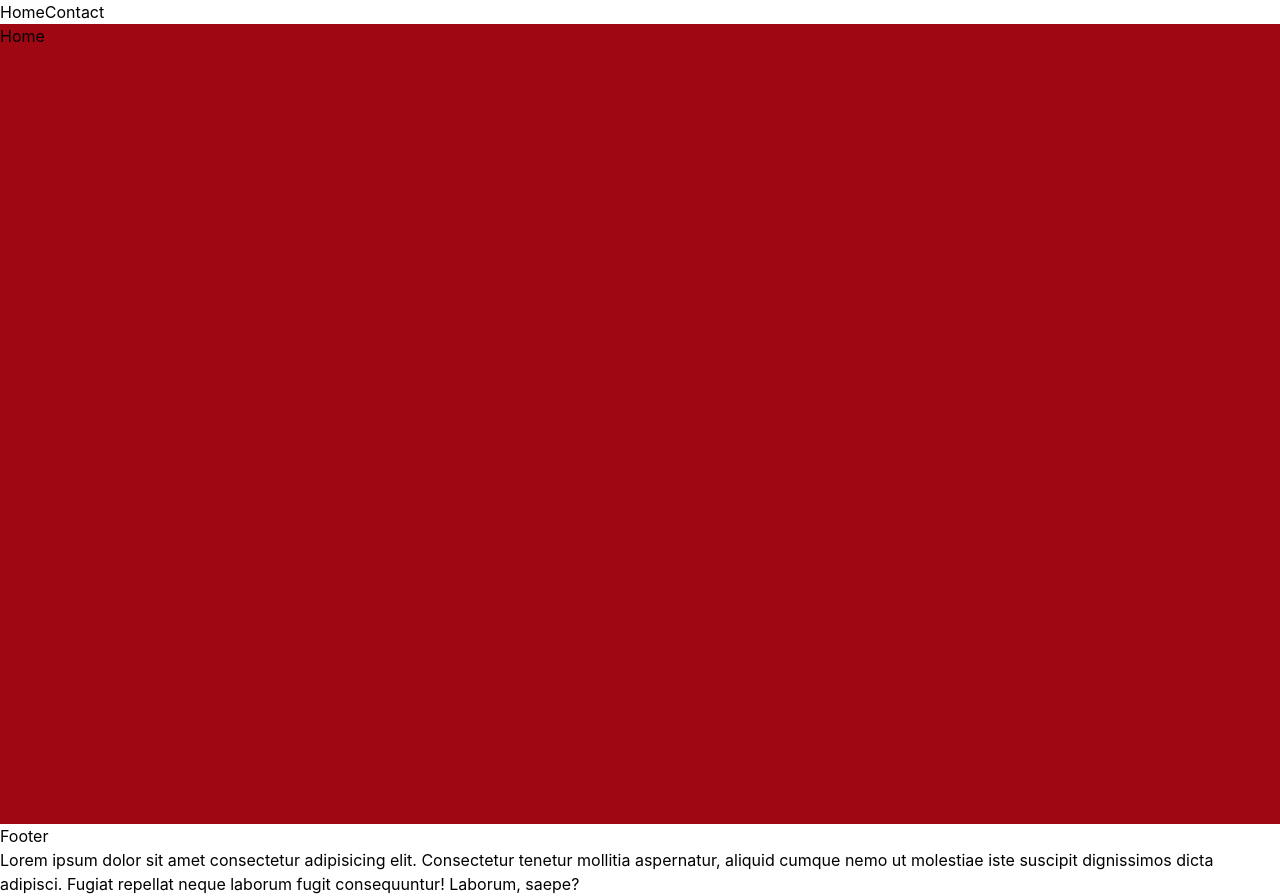
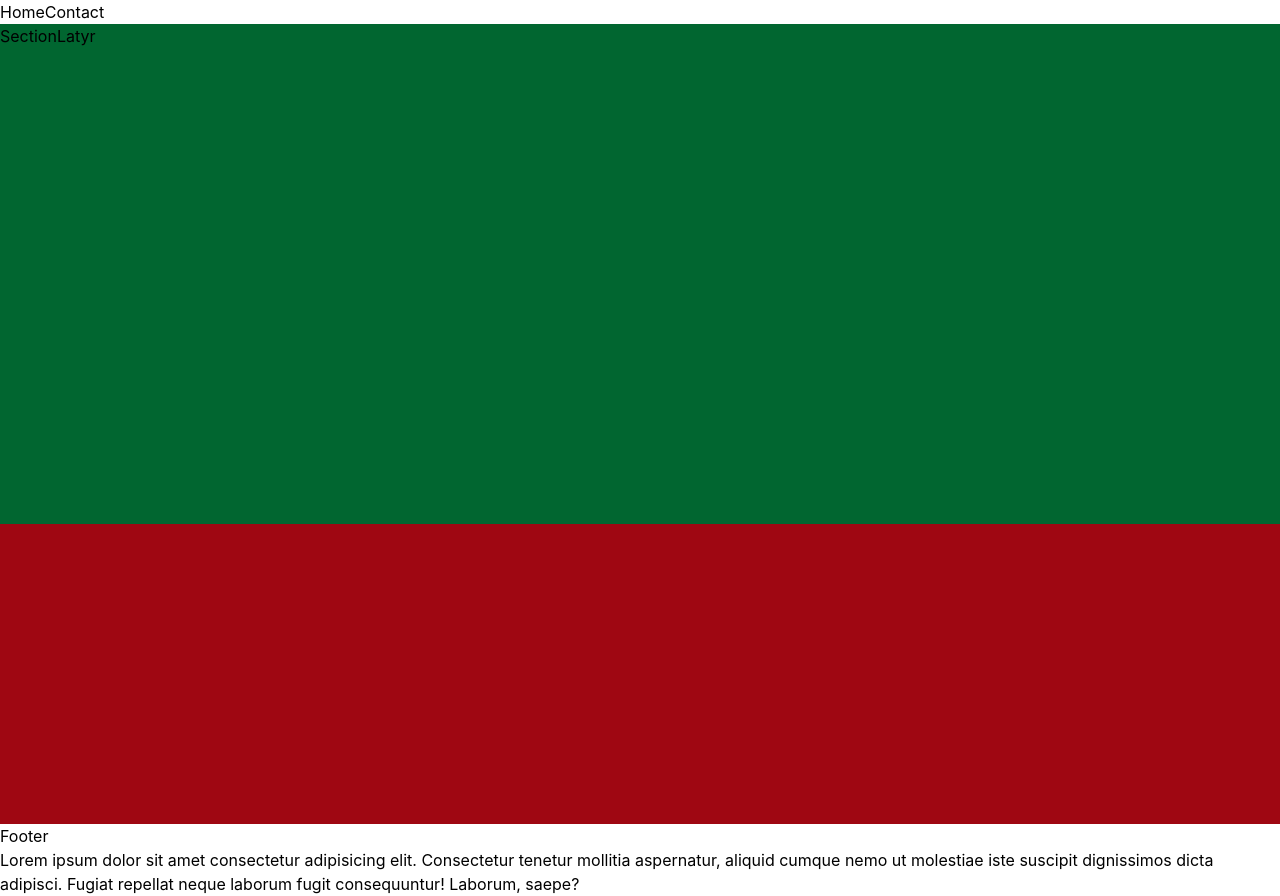
Before and after one commit to latyr0503/site_vitrine_xarala, a React (Vite) app: page / in a window 1280 px wide. Built offline with nearby package versions, Linux system fonts and the light colour scheme.

Commit message:
j'ai ajouter un nouveau dossier..........

```diff
--- /dev/null
+++ b/src/composants/elements/sectrion-latyr.tsx
@@ -0,0 +1,7 @@
+import React from 'react'
+
+export default function SectionLatyr() {
+  return (
+    <div className='bg-green-800 h-[500px]'>SectionLatyr</div>
+  )
+}
--- a/src/composants/pages/home.tsx
+++ b/src/composants/pages/home.tsx
@@ -1,7 +1,10 @@
 import React from 'react'
+import SectionLatyr from '../elements/sectrion-latyr'
 
 export default function HomePage() {
   return (
-    <div className='bg-red-800 h-screen'>Home</div>
+    <div className='bg-red-800 h-screen'>
+      <SectionLatyr />
+    </div>
   )
 }
```
